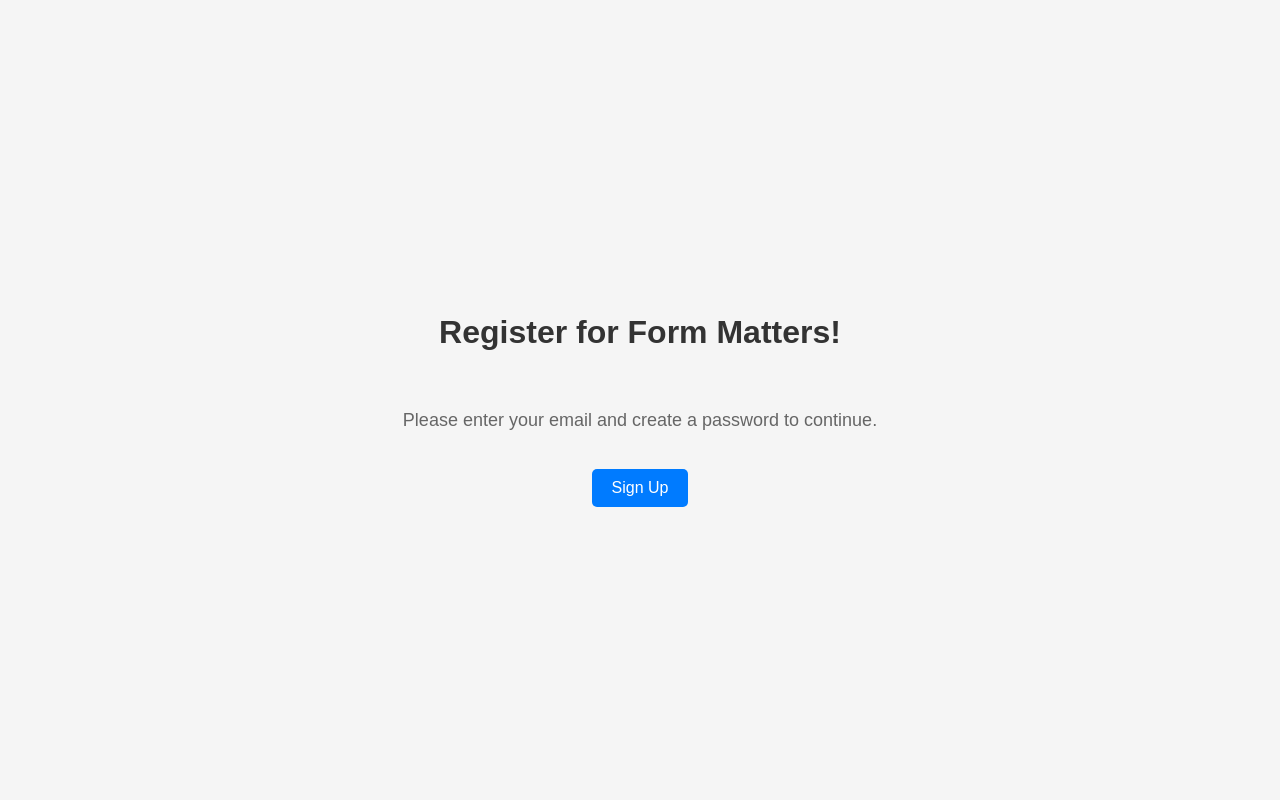
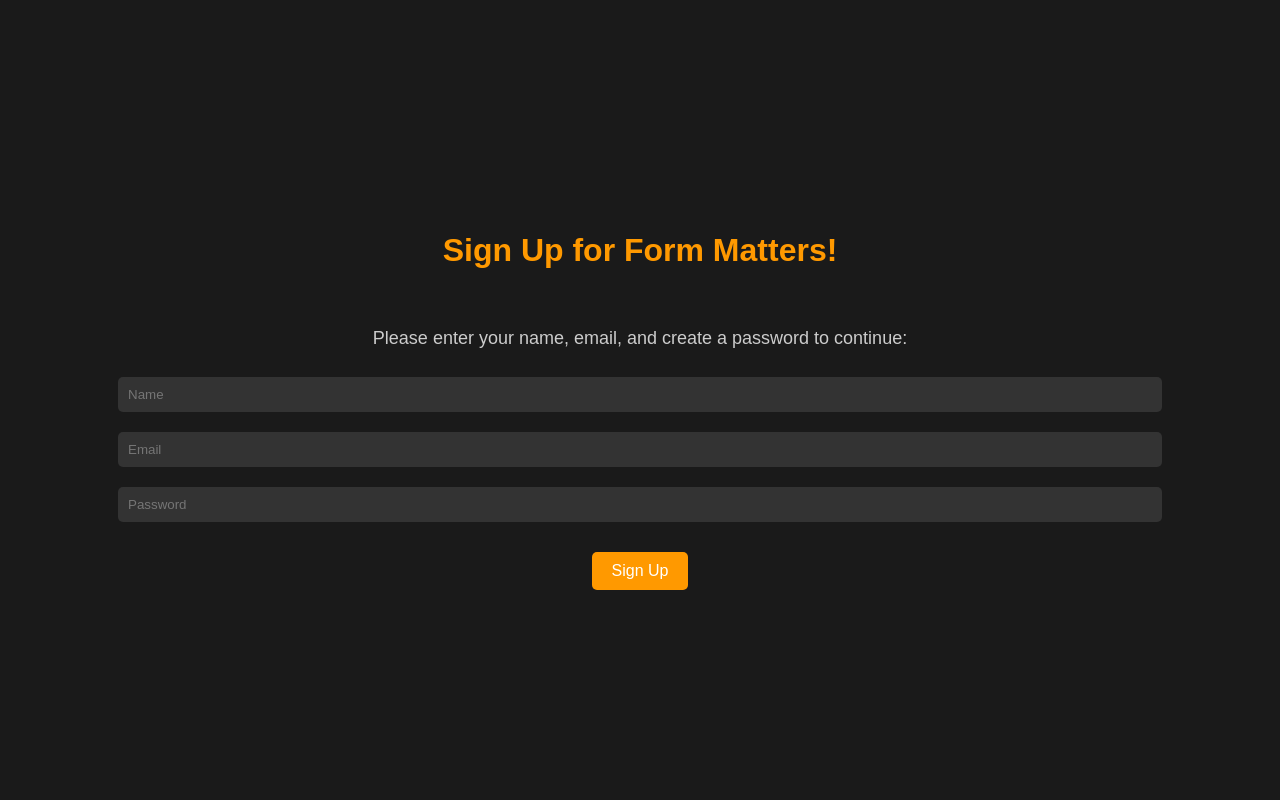
Before and after one commit to gaberay2022/Form-Matters, a Flask app: page /SignUp in a window 1280 px wide. Run offline with Flask 3, Linux system fonts and the light colour scheme.

Commit message:
Making her bearable to look at

```diff
--- a/templates/SignUp.html
+++ b/templates/SignUp.html
@@ -3,11 +3,12 @@
   <head>
     <meta charset="UTF-8" />
     <meta name="viewport" content="width=device-width, initial-scale=1.0" />
-    <title>My Simple Page</title>
+    <title>Sporty Form Improvement Hub</title>
     <style>
       body {
         font-family: Arial, sans-serif;
-        background-color: #f5f5f5;
+        background-color: #1a1a1a;
+        color: #ffffff;
         margin: 0;
         padding: 0;
         display: flex;
@@ -17,14 +18,25 @@
         height: 100vh;
       }
       h1 {
-        color: #333;
+        color: #ff9900;
         text-align: center;
         padding: 20px;
       }
       p {
-        color: #666;
+        color: #ccc;
         text-align: center;
         font-size: 18px;
+      }
+      input[type="text"],
+      input[type="password"],
+      input[type="email"] {
+        width: 80%;
+        padding: 10px;
+        margin: 10px;
+        border: none;
+        border-radius: 5px;
+        background-color: #333;
+        color: #fff;
       }
       a {
         display: block;
@@ -33,7 +45,7 @@
         text-decoration: none;
       }
       button {
-        background-color: #007bff;
+        background-color: #ff9900; /* Sporty orange color */
         color: #fff;
         border: none;
         padding: 10px 20px;
@@ -43,13 +55,16 @@
         transition: background-color 0.3s ease;
       }
       button:hover {
-        background-color: #0056b3;
+        background-color: #ff6600; /* Darker shade on hover */
       }
     </style>
   </head>
   <body>
-    <h1>Register for Form Matters!</h1>
-    <p>Please enter your email and create a password to continue.</p>
+    <h1>Sign Up for Form Matters!</h1>
+    <p>Please enter your name, email, and create a password to continue:</p>
+    <input type="text" placeholder="Name" />
+    <input type="email" placeholder="Email" />
+    <input type="password" placeholder="Password" />
     <a href="Profile"><button>Sign Up</button></a>
   </body>
 </html>
```
Also changed, not shown: templates/Profile.html (+97 -9 lines), templates/start.html (+7 -5 lines).
